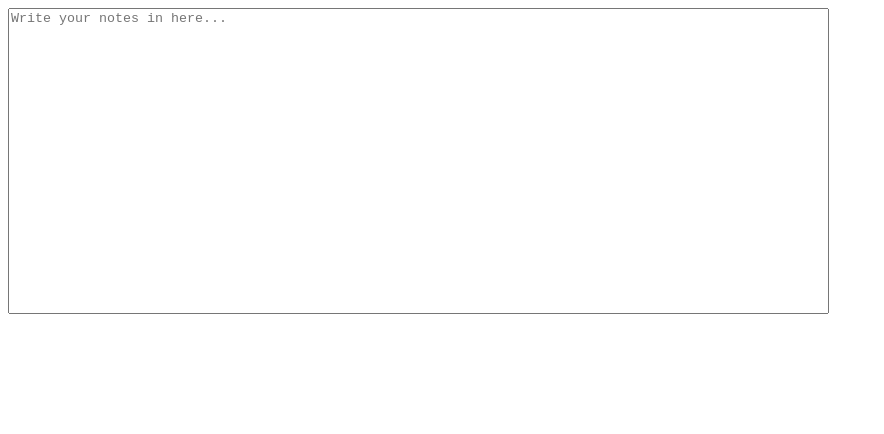
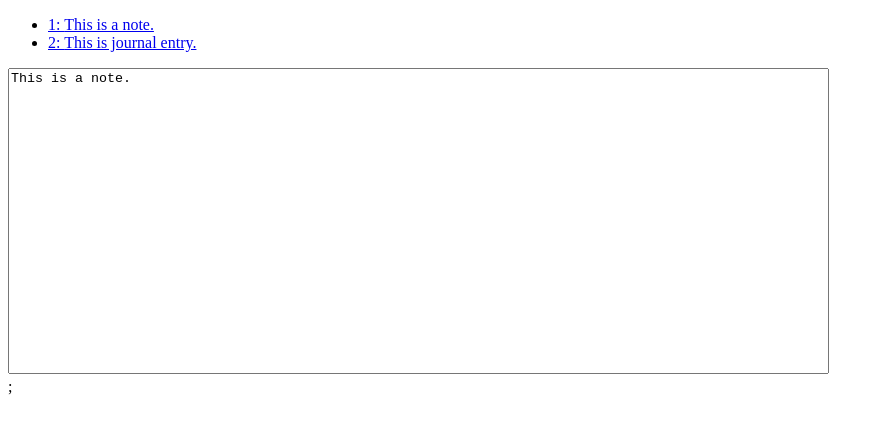
Before and after one commit to sambokai/Notedown, a React app: page / in a window 1280 px wide. Shown: the top 434 px of the page, without its empty margins (0-884 px from the left). Built offline with nearby package versions, Linux system fonts and the light colour scheme.

Commit message:
Add clickable notes list; Implement "addNote" method

```diff
--- a/src/js/app.jsx
+++ b/src/js/app.jsx
@@ -3,11 +3,42 @@
 import React from 'react';
 import { render } from 'react-dom';
 
+import Note from './model/Note';
+
 import TextEditor from './components/texteditor';
+import NoteSelectionList from './components/note_selection_list';
 
 class App extends React.Component {
+  constructor(props) {
+    super(props);
+
+    this.state = {
+      notes: [new Note('This is a note.', 1), new Note('This is journal entry.', 2)],
+      selectedNote: 0,
+      noteCounter: 2,
+    };
+  }
+
+  addNote(noteText) {
+    this.setState({
+      notes: this.state.notes.concat([new Note(noteText, this.increaseNotesCounter())]),
+    });
+  }
+
+  increaseNotesCounter() {
+    const nextNumber = this.state.noteCounter + 1;
+    this.setState({ noteCounter: nextNumber });
+    return nextNumber;
+  }
+
+
   render() {
-    return <TextEditor />;
+    return (
+      <div>
+        <NoteSelectionList notes={this.state.notes} />
+        <TextEditor note={this.state.notes[this.state.selectedNote]} />;
+      </div>
+    );
   }
 }
 
--- /dev/null
+++ b/src/js/components/note_selection_list.jsx
@@ -0,0 +1,35 @@
+import React from 'react';
+import PropTypes from 'prop-types';
+
+// eslint-disable-next-line react/prefer-stateless-function
+class NoteSelectionList extends React.Component {
+  static truncate(string, maxCharacterSize) {
+    if (string.length > maxCharacterSize) {
+      return `${string.substring(0, maxCharacterSize)}...`;
+    }
+    return string;
+  }
+
+  render() {
+    return (
+      <ul>
+        {/* eslint-disable jsx-a11y/anchor-is-valid */}
+        {this.props.notes.map(note =>
+          (
+            <li key={note.id}>
+              <a href="#">{note.id}: {NoteSelectionList.truncate(note.body, 25)}</a>
+            </li>
+          ))
+        }
+      </ul>
+    );
+  }
+}
+
+NoteSelectionList.propTypes = {
+// eslint-disable-next-line react/forbid-prop-types
+  notes: PropTypes.arrayOf(PropTypes.object).isRequired,
+};
+
+
+export default NoteSelectionList;
--- a/src/js/components/texteditor.jsx
+++ b/src/js/components/texteditor.jsx
@@ -1,3 +1,4 @@
+/* eslint-disable react/forbid-prop-types */
 import React from 'react';
 import PropTypes from 'prop-types';
 
@@ -7,14 +8,14 @@ class TextEditor extends React.Component {
     super(props);
 
     this.state = {
-      noteBody: '',
+      noteText: this.props.note.body,
     };
 
     this.handleChange = this.handleChange.bind(this);
   }
 
   handleChange(e) {
-    this.setState({ noteBody: e.target.value });
+    this.setState({ noteText: e.target.value });
   }
 
   render() {
@@ -29,7 +30,7 @@ class TextEditor extends React.Component {
           cols={100}
           style={textAreaStyle}
           placeholder={this.props.placeholder}
-          value={this.state.noteBody}
+          value={this.state.noteText}
           onChange={this.handleChange}
         />
       </div>
@@ -39,6 +40,7 @@ class TextEditor extends React.Component {
 
 TextEditor.propTypes = {
   placeholder: PropTypes.string,
+  note: PropTypes.object.isRequired,
 };
 
 TextEditor.defaultProps = {
--- /dev/null
+++ b/src/js/model/Note.js
@@ -0,0 +1,8 @@
+class Note {
+  constructor(body, id) {
+    this.body = body;
+    this.id = id;
+  }
+}
+
+export default Note;
```
